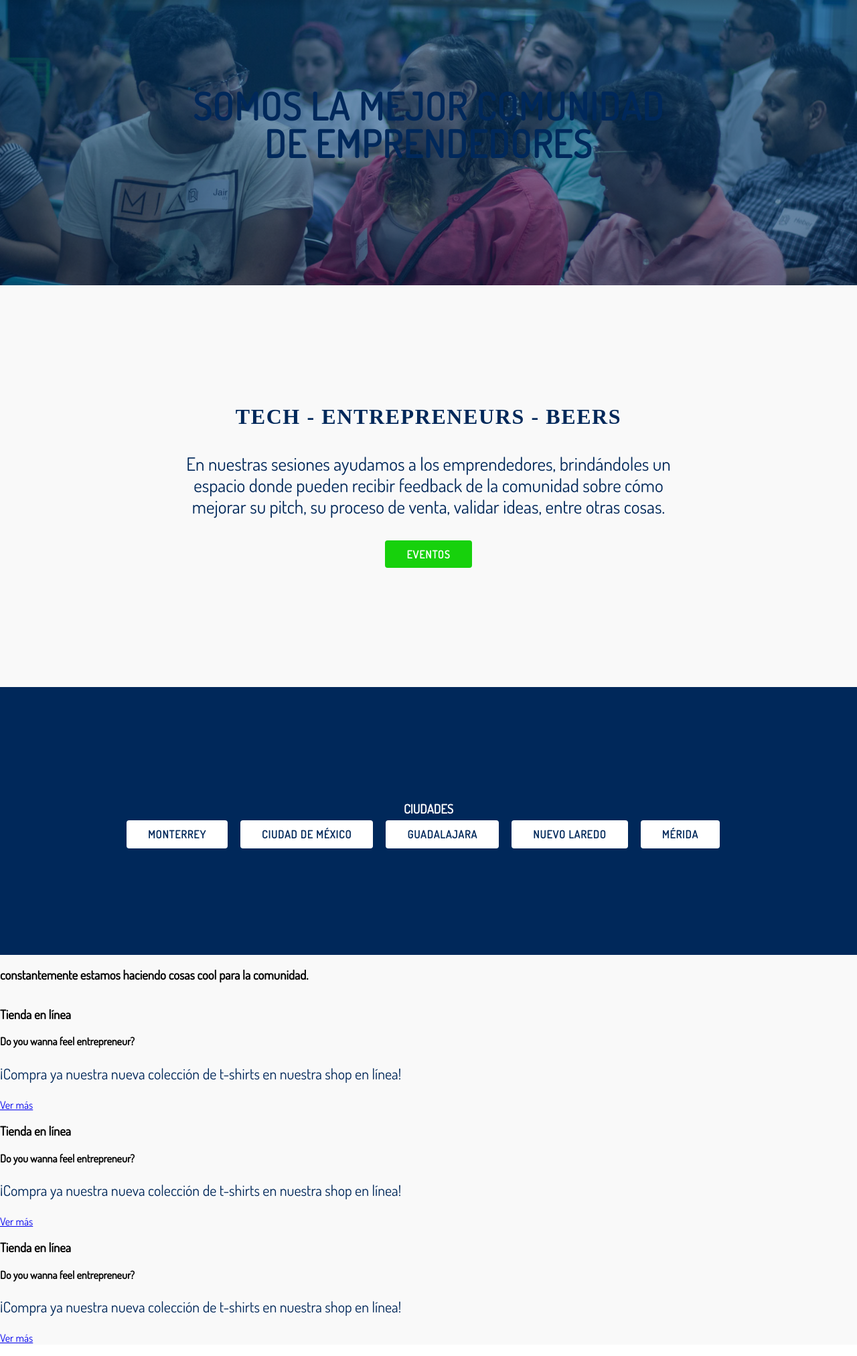
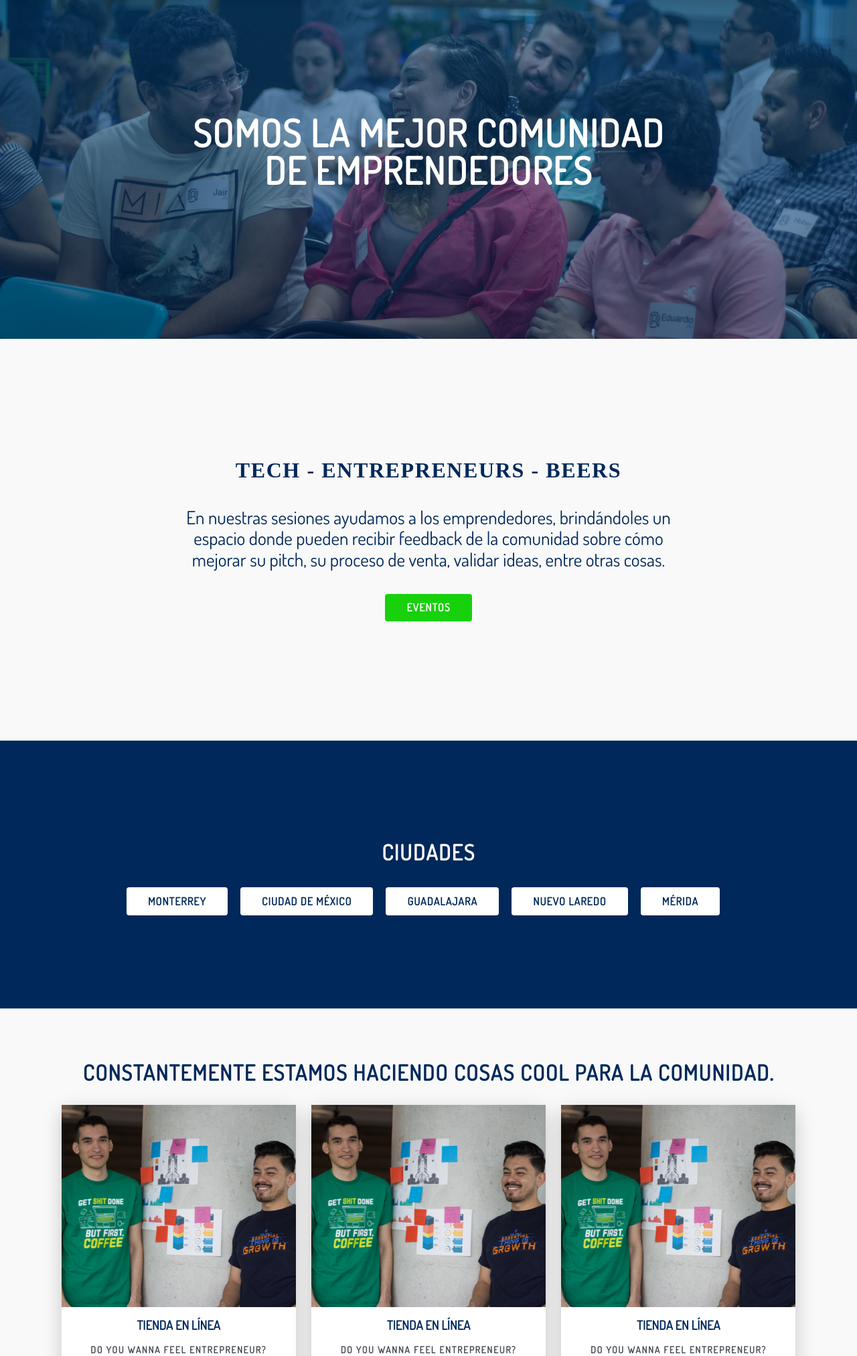
Before and after one commit to valiot/nochesdepitcheo.com, a PHP site: page / in a window 1280 px wide. Shown: the part 54-2079 px from the top of the page at 67% size. Run offline with PHP 8.4, Linux system fonts and the light colour scheme.

Commit message:
new markup and styles done for index

```diff
--- a/css/stylus/layout/index.styl
+++ b/css/stylus/layout/index.styl
@@ -2,7 +2,7 @@
   background-color $light-gray
 
 .indexMain
-  min-height 60vh
+  min-height 70vh
   display flex
   justify-content center
   align-items center
--- a/css/stylus/layout/ciudades.styl
+++ b/css/stylus/module/ciudades.styl
@@ -8,3 +8,7 @@
 
   .btn
     margin-right 1rem
+    margin-top 2rem
+
+  .title
+    margin-bottom 3rem
--- a/css/stylus/utility/typography.styl
+++ b/css/stylus/utility/typography.styl
@@ -11,6 +11,9 @@
 
   &--big
     font-size responsive 2.3rem 3.5rem
+
+.title--white
+  color white
 
 .title--vertical
   writing-mode vertical-lr
@@ -38,9 +41,8 @@
     color white
 
 p
-  font-size 22px
+  font-size 16px
   color $principal
-  line-height 32px
 
 .tag
   color $black
--- a/index.html
+++ b/index.html
@@ -26,19 +26,19 @@
   <main class="indexMain" style="background-image: url(/img/IMG_9230.jpg)">
   </style>
     <div class="content">
-      <h1 class="title title--big"><span>Somos la mejor comunidad</span> de emprendedores</h1>
+      <h1 class="title title--big title--white"><span>Somos la mejor comunidad</span> de emprendedores</h1>
     </div>
   </main>
 
   <section class="welcome">
     <h2 class="tag tag--slogan">tech - entrepreneurs - beers</h2>
     <p class="welcome-intro">En nuestras sesiones ayudamos a los emprendedores, brindándoles un espacio donde pueden recibir feedback de la comunidad sobre cómo mejorar su pitch, su proceso de venta, validar ideas, entre otras cosas.</p>
-    <a class="btn btn--buy" href="#">Eventos</a>
+    <a class="btn btn--buy" href="https://www.facebook.com/pg/nochesdepitcheo/events/">Eventos</a>
   </section>
 
   <section class="ciudades">
     <div class="">
-      <h3 class="subtitle subtitle--white">Ciudades</h3>
+      <h3 class="title title--white">Ciudades</h3>
       <a class="btn btn--white" href="#">Monterrey</a>
       <a class="btn btn--white" href="#">Ciudad de México</a>
       <a class="btn btn--white" href="#">Guadalajara</a>
@@ -47,37 +47,43 @@
     </div>
   </section>
 
-  <section>
-    <h3>constantemente estamos haciendo cosas cool para la comunidad. </h3>
+  <section class="productContainer productContainer-home">
+    <h3 class="title">constantemente estamos haciendo cosas cool para la comunidad. </h3>
 
-    <div class="">
-      <figure>
-        <img src="" alt="">
+    <div class="product-home">
+      <figure class="product-imageHome">
+        <img src="/img/ndp-tshirt-photo2.png" alt="">
       </figure>
-      <h3>Tienda en línea</h3>
-      <h4>Do you wanna feel entrepreneur?</h4>
-      <p>¡Compra ya nuestra nueva colección de t-shirts en nuestra shop en línea! </p>
-      <a href="#">Ver más</a>
+      <div class="product-info">
+        <h3 class="subtitle">Tienda en línea</h3>
+        <h4 class="tag">Do you wanna feel entrepreneur?</h4>
+        <p>¡Compra ya nuestra nueva colección de t-shirts en nuestra shop en línea! </p>
+      </div>
+      <a class="btn btn--buy" href="#">Ver más</a>
     </div>
 
-    <div class="">
-      <figure>
-        <img src="" alt="">
+    <div class="product-home">
+      <figure class="product-imageHome">
+        <img src="/img/ndp-tshirt-photo2.png" alt="">
       </figure>
-      <h3>Tienda en línea</h3>
-      <h4>Do you wanna feel entrepreneur?</h4>
-      <p>¡Compra ya nuestra nueva colección de t-shirts en nuestra shop en línea! </p>
-      <a href="#">Ver más</a>
+      <div class="product-info">
+        <h3 class="subtitle">Tienda en línea</h3>
+        <h4 class="tag">Do you wanna feel entrepreneur?</h4>
+        <p>¡Compra ya nuestra nueva colección de t-shirts en nuestra shop en línea! </p>
+      </div>
+      <a class="btn btn--buy" href="#">Ver más</a>
     </div>
 
-    <div class="">
-      <figure>
-        <img src="" alt="">
+    <div class="product-home">
+      <figure class="product-imageHome">
+        <img src="/img/ndp-tshirt-photo2.png" alt="">
       </figure>
-      <h3>Tienda en línea</h3>
-      <h4>Do you wanna feel entrepreneur?</h4>
-      <p>¡Compra ya nuestra nueva colección de t-shirts en nuestra shop en línea! </p>
-      <a href="#">Ver más</a>
+      <div class="product-info">
+        <h3 class="subtitle">Tienda en línea</h3>
+        <h4 class="tag">Do you wanna feel entrepreneur?</h4>
+        <p>¡Compra ya nuestra nueva colección de t-shirts en nuestra shop en línea! </p>
+      </div>
+      <a class="btn btn--buy" href="#">Ver más</a>
     </div>
   </section>
 
```
Also changed, not shown: css/main.css (+93 -54 lines), css/stylus/layout/shop.styl (+0 -21 lines), css/stylus/module/follow.styl (added, +8 -0 lines), css/stylus/module/product.styl (+36 -0 lines), css/main.min.css, 1 other file.
